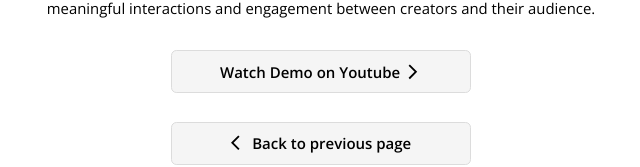
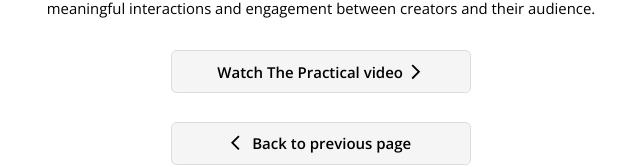
Before and after one commit to akramthedev/akramelbasri.com, a React (Create React App) app: page /project/1 in a window 1280 px wide. Shown: the part 5577-5744 px from the top of the page, without its empty margins (319-959 px from the left). Built offline with nearby package versions, Linux system fonts and the light colour scheme.

Commit message:
Update SingleProject.jsx

```diff
--- a/src/Pages/SingleProject.jsx
+++ b/src/Pages/SingleProject.jsx
@@ -434,7 +434,7 @@
           <>
          <div className="zkxc">
             <div onClick={handleCLickOnYoutube} className="zueduid" >
-              <a  className="djjd" href="https://youtu.be/0Qm5_dqb4F0/" target="_blank" rel="noreferrer" >Watch Demo on Youtube</a>
+              <a  className="djjd" href="https://drive.google.com/drive/folders/1YM-L_ZKTL0g6StuFN0DaMzt-pajLEEV3" target="_blank" rel="noreferrer" >Watch The Practical video</a>
               &nbsp;<ArrowForward className='arrowBack' />
             </div>
          </div>
```
